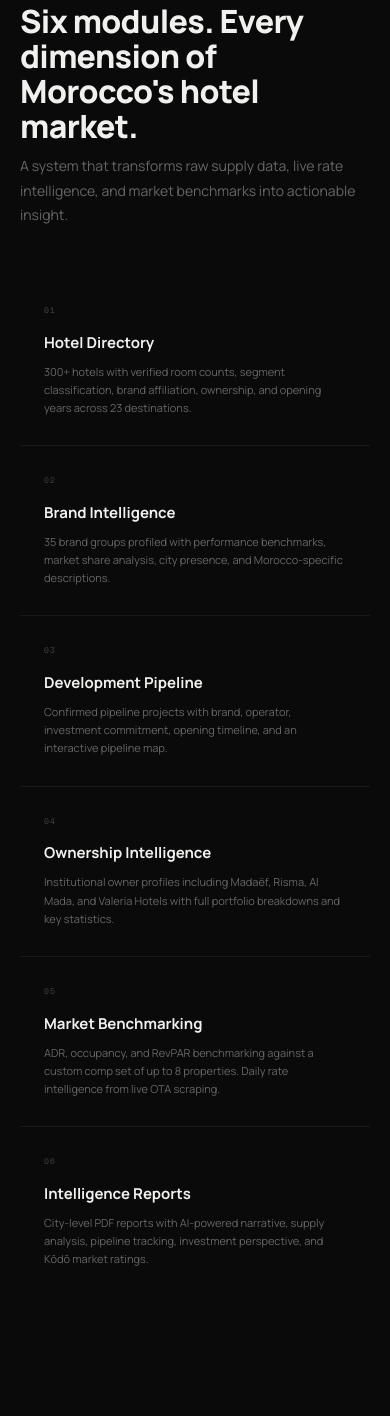
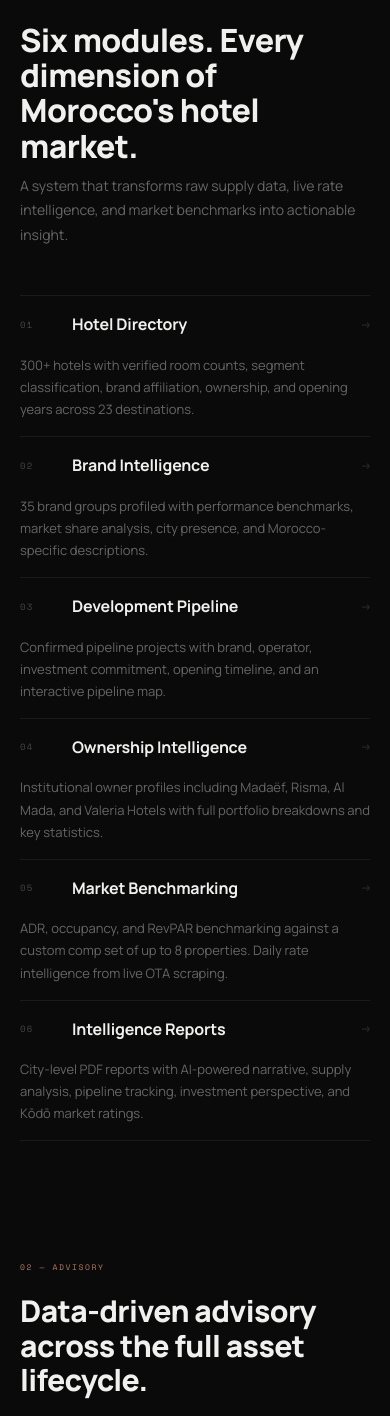
Before and after one commit to oaddahre/hospitalityiq, a Flask app: page / in a window 390 px wide. Shown: the part 1210-2626 px from the top of the page. Run offline with Flask 3, Linux system fonts and the light colour scheme.

Commit message:
Apply 5 landing page fixes: nav/label sizing, advisory dropdown, platform rows
- Nav links, nav CTA, and hero KPI labels bumped from ~7-8px to 10px
  for legibility.
- Advisory section: left column now sticks to the viewport while the
  right column scrolls, keeping both aligned.
- Advisory: replaced the floating hover card with an inline dropdown
  that expands below each row on hover (desktop) or tap (mobile, via
  lp-adv-tap-open). Removed the old accordion, hover-card, and
  mobile-body CSS/JS entirely.
- Platform section: replaced the 3-column module grid with full-width
  alternating rows (lp-platform-rows) showing only the title at rest;
  the description slides down on hover, and is always visible on
  mobile.
- Removed all now-unused .lp-modules/.lp-module-* CSS.

Co-Authored-By: Claude Sonnet 5 <noreply@anthropic.com>

```diff
--- a/static/css/marketing.css
+++ b/static/css/marketing.css
@@ -885,67 +885,90 @@ body.lp-light .mk-theme-toggle:hover {
   font-weight: 400;
 }
 
-/* ── MODULES ── */
-.lp-modules {
-  display: grid;
-  grid-template-columns: 1fr 1fr 1fr;
-  gap: 1px;
-  background: var(--lp-modules-gap);
+/* ── PLATFORM ROWS ── */
+.lp-platform-rows {
   margin-top: 48px;
-}
-.lp-module {
-  background: var(--lp-module-bg);
-  padding: 28px 24px;
-  cursor: pointer;
+  border-top: 1px solid var(--lp-border);
+}
+.lp-platform-row {
+  border-bottom: 1px solid var(--lp-border);
+  overflow: hidden;
   transition: background 250ms;
-  position: relative;
+}
+.lp-platform-row:hover {
+  background: var(--lp-bg-alt);
+}
+.lp-platform-row-main {
+  display: flex;
+  align-items: center;
+  gap: 24px;
+  padding: 20px 0;
+  cursor: default;
+}
+.lp-platform-num {
+  font-family: 'Space Mono', monospace;
+  font-size: 9px;
+  letter-spacing: 0.15em;
+  color: var(--lp-text-faint);
+  width: 28px;
+  flex-shrink: 0;
+  transition: color 200ms;
+  font-weight: 400;
+}
+.lp-platform-row:hover .lp-platform-num { color: #B87860; }
+.lp-platform-title {
+  font-family: 'Manrope', sans-serif;
+  font-weight: 700;
+  font-size: 20px;
+  color: var(--lp-text);
+  flex: 1;
+  letter-spacing: -0.01em;
+  transition: color 200ms;
+}
+.lp-platform-arrow {
+  font-family: 'Space Mono', monospace;
+  font-size: 14px;
+  color: var(--lp-text-vfaint);
+  flex-shrink: 0;
+  transition: transform 250ms ease, color 200ms;
+  font-weight: 400;
+}
+.lp-platform-row:hover .lp-platform-arrow {
+  transform: translateX(6px);
+  color: #B87860;
+}
+/* Description slides down on hover */
+.lp-platform-desc {
+  font-family: 'Manrope', sans-serif;
+  font-size: 13px;
+  color: var(--lp-text-muted);
+  line-height: 1.7;
+  font-weight: 400;
+  max-height: 0;
   overflow: hidden;
-}
-.lp-module:hover { background: var(--lp-module-hover); }
-.lp-module-bar {
-  position: absolute;
-  bottom: 0;
-  left: 0;
-  width: 0;
-  height: 1px;
-  background: #B87860;
-  transition: width 400ms ease;
-}
-.lp-module:hover .lp-module-bar { width: 100%; }
-.lp-module-n {
-  font-family: 'Space Mono', monospace;
-  font-size: 8px;
-  letter-spacing: 0.15em;
-  color: var(--lp-module-n);
-  margin-bottom: 14px;
-  display: block;
-  transition: color 200ms;
-  font-weight: 400;
-}
-.lp-module:hover .lp-module-n { color: #B87860; }
-.lp-module-title {
-  font-family: 'Manrope', sans-serif;
-  font-weight: 700;
-  font-size: 15px;
-  color: var(--lp-text);
-  margin-bottom: 8px;
-}
-.lp-module-body {
-  font-family: 'Manrope', sans-serif;
-  font-size: 11px;
-  color: var(--lp-text-muted);
-  line-height: 1.65;
-  font-weight: 400;
+  opacity: 0;
+  padding: 0 0 0 52px;
+  transition: max-height 350ms cubic-bezier(0.4, 0, 0.2, 1),
+              opacity 300ms ease,
+              padding 300ms ease;
+}
+.lp-platform-row:hover .lp-platform-desc {
+  max-height: 120px;
+  opacity: 1;
+  padding: 0 0 18px 52px;
 }
 
 /* ── ADVISORY ── */
 .lp-advisory-wrap {
   display: grid;
   grid-template-columns: 300px 1fr;
+  align-items: start;
   background: var(--lp-bg);
 }
 .lp-advisory-left {
   padding: 80px 48px;
+  position: sticky;
+  top: 52px;
 }
 .lp-advisory-headline {
   font-family: 'Manrope', sans-serif;
@@ -1496,30 +1508,27 @@ body.lp-light .mk-theme-toggle:hover {
   .lp-anno-grid { flex-direction: column; gap: 24px; }
   .lp-anno-divider { display: none; }
   .lp-section { padding: 60px 20px; }
-  .lp-modules { grid-template-columns: 1fr; }
+  .lp-platform-desc {
+    max-height: 200px;
+    opacity: 1;
+    padding: 0 0 16px 0;
+  }
+  .lp-platform-row-main { padding: 16px 0; }
+  .lp-platform-title { font-size: 16px; }
   .lp-advisory-wrap { grid-template-columns: 1fr; }
   .lp-advisory-left { padding: 60px 20px 40px; }
-  .lp-advisory-items { border-left: none; border-top: 1px solid var(--lp-border-light); }
-  .lp-adv-hover-card { display: none !important; }
-  .lp-adv-mobile-body {
-    display: block;
-    max-height: 0;
-    overflow: hidden;
-    transition: max-height 400ms ease, padding 300ms ease;
-    padding: 0 20px;
-    background: var(--lp-adv-hover);
+  .lp-advisory-items { border-left: none; }
+  .lp-adv-row-inner { cursor: pointer; padding: 20px; }
+  .lp-adv-row:hover .lp-adv-dropdown { max-height: 0; opacity: 0; padding: 0 20px; }
+  .lp-adv-row.lp-adv-tap-open .lp-adv-dropdown {
+    max-height: 400px;
+    opacity: 1;
+    padding: 16px 20px 20px 44px;
+    border-top: 1px solid var(--lp-adv-border);
   }
-  .lp-adv-row.lp-adv-mobile-open .lp-adv-mobile-body {
-    max-height: 400px;
-    padding: 16px 20px 20px;
-  }
-  .lp-adv-row.lp-adv-mobile-open .lp-adv-arrow {
-    transform: rotate(90deg);
-    color: #B87860;
-  }
-  .lp-adv-row.lp-adv-mobile-open .lp-adv-num { color: #B87860; }
-  .lp-adv-row.lp-adv-mobile-open .lp-adv-name { color: var(--lp-text); }
-  .lp-adv-row-inner { padding: 20px; cursor: pointer; }
+  .lp-adv-row.lp-adv-tap-open .lp-adv-num { color: #B87860; }
+  .lp-adv-row.lp-adv-tap-open .lp-adv-name { color: var(--lp-text); }
+  .lp-adv-row.lp-adv-tap-open .lp-adv-arrow { transform: rotate(180deg); color: #B87860; }
   .lp-reports-grid { grid-template-columns: 1fr; }
   .lp-audience-grid { grid-template-columns: 1fr; }
   .lp-audience-card { border-right: none; padding: 24px 0; }
--- a/templates/landing.html
+++ b/templates/landing.html
@@ -86,43 +86,74 @@
   </div>
   <h2 class="lp-section-headline lp-reveal lp-reveal-d1">Six modules. Every dimension of Morocco's hotel market.</h2>
   <p class="lp-section-sub lp-reveal lp-reveal-d2">A system that transforms raw supply data, live rate intelligence, and market benchmarks into actionable insight.</p>
-  <div class="lp-modules lp-reveal lp-reveal-d3">
-    <div class="lp-module">
-      <span class="lp-module-n">01</span>
-      <div class="lp-module-title">Hotel Directory</div>
-      <p class="lp-module-body">300+ hotels with verified room counts, segment classification, brand affiliation, ownership, and opening years across 23 destinations.</p>
-      <div class="lp-module-bar"></div>
+  <div class="lp-platform-rows lp-reveal lp-reveal-d3">
+
+    <div class="lp-platform-row">
+      <div class="lp-platform-row-main">
+        <span class="lp-platform-num">01</span>
+        <span class="lp-platform-title">Hotel Directory</span>
+        <span class="lp-platform-arrow">→</span>
+      </div>
+      <div class="lp-platform-desc">
+        300+ hotels with verified room counts, segment classification, brand affiliation, ownership, and opening years across 23 destinations.
+      </div>
     </div>
-    <div class="lp-module">
-      <span class="lp-module-n">02</span>
-      <div class="lp-module-title">Brand Intelligence</div>
-      <p class="lp-module-body">35 brand groups profiled with performance benchmarks, market share analysis, city presence, and Morocco-specific descriptions.</p>
-      <div class="lp-module-bar"></div>
+
+    <div class="lp-platform-row">
+      <div class="lp-platform-row-main">
+        <span class="lp-platform-num">02</span>
+        <span class="lp-platform-title">Brand Intelligence</span>
+        <span class="lp-platform-arrow">→</span>
+      </div>
+      <div class="lp-platform-desc">
+        35 brand groups profiled with performance benchmarks, market share analysis, city presence, and Morocco-specific descriptions.
+      </div>
     </div>
-    <div class="lp-module">
-      <span class="lp-module-n">03</span>
-      <div class="lp-module-title">Development Pipeline</div>
-      <p class="lp-module-body">Confirmed pipeline projects with brand, operator, investment commitment, opening timeline, and an interactive pipeline map.</p>
-      <div class="lp-module-bar"></div>
+
+    <div class="lp-platform-row">
+      <div class="lp-platform-row-main">
+        <span class="lp-platform-num">03</span>
+        <span class="lp-platform-title">Development Pipeline</span>
+        <span class="lp-platform-arrow">→</span>
+      </div>
+      <div class="lp-platform-desc">
+        Confirmed pipeline projects with brand, operator, investment commitment, opening timeline, and an interactive pipeline map.
+      </div>
     </div>
-    <div class="lp-module">
-      <span class="lp-module-n">04</span>
-      <div class="lp-module-title">Ownership Intelligence</div>
-      <p class="lp-module-body">Institutional owner profiles including Madaëf, Risma, Al Mada, and Valeria Hotels with full portfolio breakdowns and key statistics.</p>
-      <div class="lp-module-bar"></div>
+
+    <div class="lp-platform-row">
+      <div class="lp-platform-row-main">
+        <span class="lp-platform-num">04</span>
+        <span class="lp-platform-title">Ownership Intelligence</span>
+        <span class="lp-platform-arrow">→</span>
+      </div>
+      <div class="lp-platform-desc">
+        Institutional owner profiles including Madaëf, Risma, Al Mada, and Valeria Hotels with full portfolio breakdowns and key statistics.
+      </div>
     </div>
-    <div class="lp-module">
-      <span class="lp-module-n">05</span>
-      <div class="lp-module-title">Market Benchmarking</div>
-      <p class="lp-module-body">ADR, occupancy, and RevPAR benchmarking against a custom comp set of up to 8 properties. Daily rate intelligence from live OTA scraping.</p>
-      <div class="lp-module-bar"></div>
+
+    <div class="lp-platform-row">
+      <div class="lp-platform-row-main">
+        <span class="lp-platform-num">05</span>
+        <span class="lp-platform-title">Market Benchmarking</span>
+        <span class="lp-platform-arrow">→</span>
+      </div>
+      <div class="lp-platform-desc">
+        ADR, occupancy, and RevPAR benchmarking against a custom comp set of up to 8 properties. Daily rate intelligence from live OTA scraping.
+      </div>
     </div>
-    <div class="lp-module">
-      <span class="lp-module-n">06</span>
-      <div class="lp-module-title">Intelligence Reports</div>
-      <p class="lp-module-body">City-level PDF reports with AI-powered narrative, supply analysis, pipeline tracking, investment perspective, and Kōdō market ratings.</p>
-      <div class="lp-module-bar"></div>
+
+    <div class="lp-platform-row">
+      <div class="lp-platform-row-main">
+        <span class="lp-platform-num">06</span>
+        <span class="lp-platform-title">Intelligence Reports</span>
+        <span class="lp-platform-arrow">→</span>
+      </div>
+      <div class="lp-platform-desc">
+        City-level PDF reports with AI-powered narrative, supply analysis, pipeline tracking, investment perspective, and Kōdō market ratings.
+      </div>
     </div>
+
   </div>
 </section>
 
@@ -136,28 +167,14 @@
   </div>
   <div class="lp-advisory-items lp-reveal lp-reveal-d1" id="lp-adv-items">
 
-    <div class="lp-adv-row" data-index="0">
+    <div class="lp-adv-row">
       <div class="lp-adv-row-inner">
         <span class="lp-adv-num">01</span>
         <span class="lp-adv-name">Investment & Acquisition</span>
-        <span class="lp-adv-arrow">→</span>
+        <span class="lp-adv-arrow">↓</span>
       </div>
-      <div class="lp-adv-hover-card">
-        <div class="lp-adv-hover-header">
-          <span class="lp-adv-hover-num">01</span>
-          <span class="lp-adv-hover-title">Investment & Acquisition</span>
-        </div>
-        <ul class="lp-adv-hover-list">
-          <li>Hotel acquisition advisory</li>
-          <li>Investment analysis</li>
-          <li>Hotel valuation — income cap, DCF, sales comparison</li>
-          <li>Business planning</li>
-          <li>Due diligence support</li>
-          <li>Debt advisory and lender support</li>
-        </ul>
-      </div>
-      <div class="lp-adv-mobile-body">
-        <ul class="lp-adv-hover-list">
+      <div class="lp-adv-dropdown">
+        <ul class="lp-adv-dropdown-list">
           <li>Hotel acquisition advisory</li>
           <li>Investment analysis</li>
           <li>Hotel valuation — income cap, DCF, sales comparison</li>
@@ -168,27 +185,14 @@
       </div>
     </div>
 
-    <div class="lp-adv-row" data-index="1">
+    <div class="lp-adv-row">
       <div class="lp-adv-row-inner">
         <span class="lp-adv-num">02</span>
         <span class="lp-adv-name">Market Intelligence</span>
-        <span class="lp-adv-arrow">→</span>
+        <span class="lp-adv-arrow">↓</span>
       </div>
-      <div class="lp-adv-hover-card">
-        <div class="lp-adv-hover-header">
-          <span class="lp-adv-hover-num">02</span>
-          <span class="lp-adv-hover-title">Market Intelligence</span>
-        </div>
-        <ul class="lp-adv-hover-list">
-          <li>Feasibility studies</li>
-          <li>Market research and demand analysis</li>
-          <li>Competitive positioning</li>
-          <li>Data intelligence and benchmarking</li>
-          <li>Tourism strategy consulting</li>
-        </ul>
-      </div>
-      <div class="lp-adv-mobile-body">
-        <ul class="lp-adv-hover-list">
+      <div class="lp-adv-dropdown">
+        <ul class="lp-adv-dropdown-list">
           <li>Feasibility studies</li>
           <li>Market research and demand analysis</li>
           <li>Competitive positioning</li>
@@ -198,27 +202,14 @@
       </div>
     </div>
 
-    <div class="lp-adv-row" data-index="2">
+    <div class="lp-adv-row">
       <div class="lp-adv-row-inner">
         <span class="lp-adv-num">03</span>
         <span class="lp-adv-name">Brand, Concept & Operations</span>
-        <span class="lp-adv-arrow">→</span>
+        <span class="lp-adv-arrow">↓</span>
       </div>
-      <div class="lp-adv-hover-card">
-        <div class="lp-adv-hover-header">
-          <span class="lp-adv-hover-num">03</span>
-          <span class="lp-adv-hover-title">Brand, Concept & Operations</span>
-        </div>
-        <ul class="lp-adv-hover-list">
-          <li>Hotel concept development</li>
-          <li>Brand and management company selection</li>
-          <li>Contract negotiation (HMA and franchise)</li>
-          <li>Rebranding and asset repositioning</li>
-          <li>Operator performance monitoring</li>
-        </ul>
-      </div>
-      <div class="lp-adv-mobile-body">
-        <ul class="lp-adv-hover-list">
+      <div class="lp-adv-dropdown">
+        <ul class="lp-adv-dropdown-list">
           <li>Hotel concept development</li>
           <li>Brand and management company selection</li>
           <li>Contract negotiation (HMA and franchise)</li>
@@ -228,25 +219,14 @@
       </div>
     </div>
 
-    <div class="lp-adv-row" data-index="3">
+    <div class="lp-adv-row">
       <div class="lp-adv-row-inner">
         <span class="lp-adv-num">04</span>
         <span class="lp-adv-name">Asset Management</span>
-        <span class="lp-adv-arrow">→</span>
+        <span class="lp-adv-arrow">↓</span>
       </div>
-      <div class="lp-adv-hover-card">
-        <div class="lp-adv-hover-header">
-          <span class="lp-adv-hover-num">04</span>
-          <span class="lp-adv-hover-title">Asset Management</span>
-        </div>
-        <ul class="lp-adv-hover-list">
-          <li>Advisory across the full hotel asset lifecycle</li>
-          <li>Owner representation</li>
-          <li>Strategic planning</li>
-        </ul>
-      </div>
-      <div class="lp-adv-mobile-body">
-        <ul class="lp-adv-hover-list">
+      <div class="lp-adv-dropdown">
+        <ul class="lp-adv-dropdown-list">
           <li>Advisory across the full hotel asset lifecycle</li>
           <li>Owner representation</li>
           <li>Strategic planning</li>
@@ -515,17 +495,13 @@ themeToggle.addEventListener('click', () => {
 
 <script>
 // ADVISORY MOBILE TAP EXPAND
-function isTouchDevice() {
-  return window.matchMedia('(max-width: 768px)').matches;
-}
-
 document.querySelectorAll('.lp-adv-row-inner').forEach(inner => {
   inner.addEventListener('click', () => {
-    if (!isTouchDevice()) return;
+    if (window.innerWidth > 768) return;
     const row = inner.parentElement;
-    const isOpen = row.classList.contains('lp-adv-mobile-open');
-    document.querySelectorAll('.lp-adv-row').forEach(r => r.classList.remove('lp-adv-mobile-open'));
-    if (!isOpen) row.classList.add('lp-adv-mobile-open');
+    const isOpen = row.classList.contains('lp-adv-tap-open');
+    document.querySelectorAll('.lp-adv-row').forEach(r => r.classList.remove('lp-adv-tap-open'));
+    if (!isOpen) row.classList.add('lp-adv-tap-open');
   });
 });
 </script>
```
Also changed, not shown: other parts of static/css/marketing.css (+65 -76 lines).
